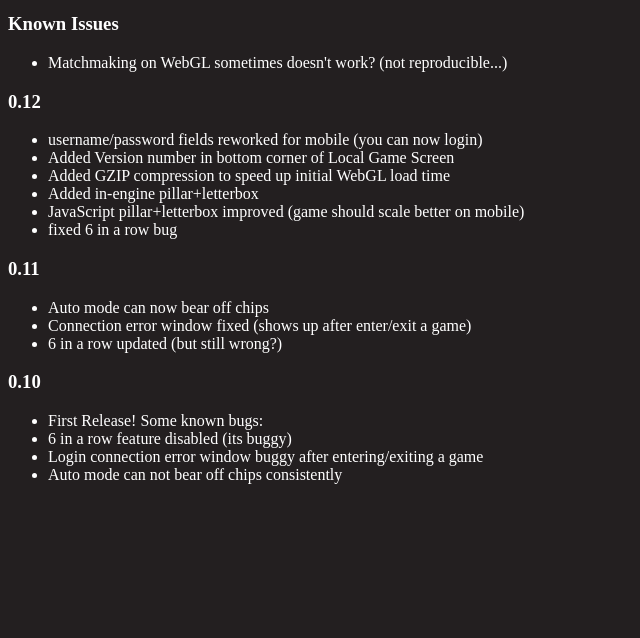
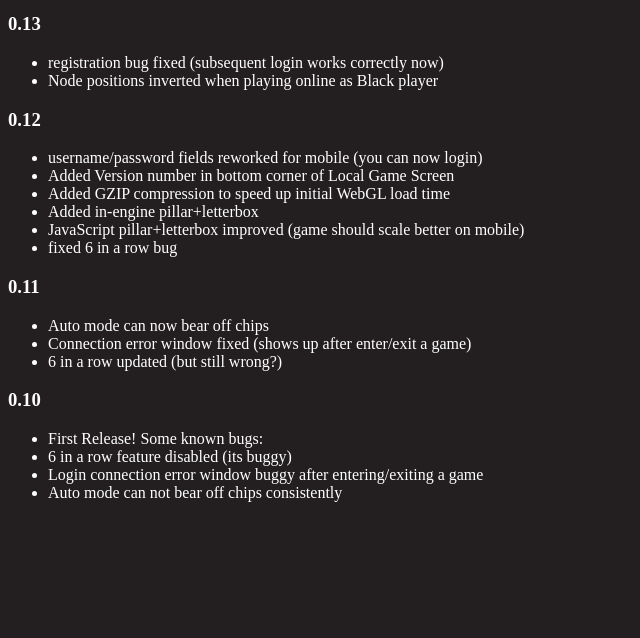
Before and after one commit to RoseMaster3000/Narde-Server, a plain HTML site: page index.html in a window 1280 px wide. Shown: the part 162-800 px from the top of the page, without its empty margins (0-640 px from the left). Drawn offline with Linux system fonts and the light colour scheme.

Commit message:
updated version 0.13

```diff
--- a/index.html
+++ b/index.html
@@ -1,9 +1,11 @@
 <h1>Narde Website + Socket.io Server </h1>
 <a class="button-74" role="button" href="/game">Play Now!</a>
 
-<h3>Known Issues</h3>
+
+<h3>0.13</h3>
 <ul>
-    <li>Matchmaking on WebGL sometimes doesn't work? (not reproducible...)</li>
+    <li>registration bug fixed (subsequent login works correctly now)</li>
+    <li>Node positions inverted when playing online as Black player</li>
 </ul>
 
 
```
Also changed, not shown: 1 other file.
